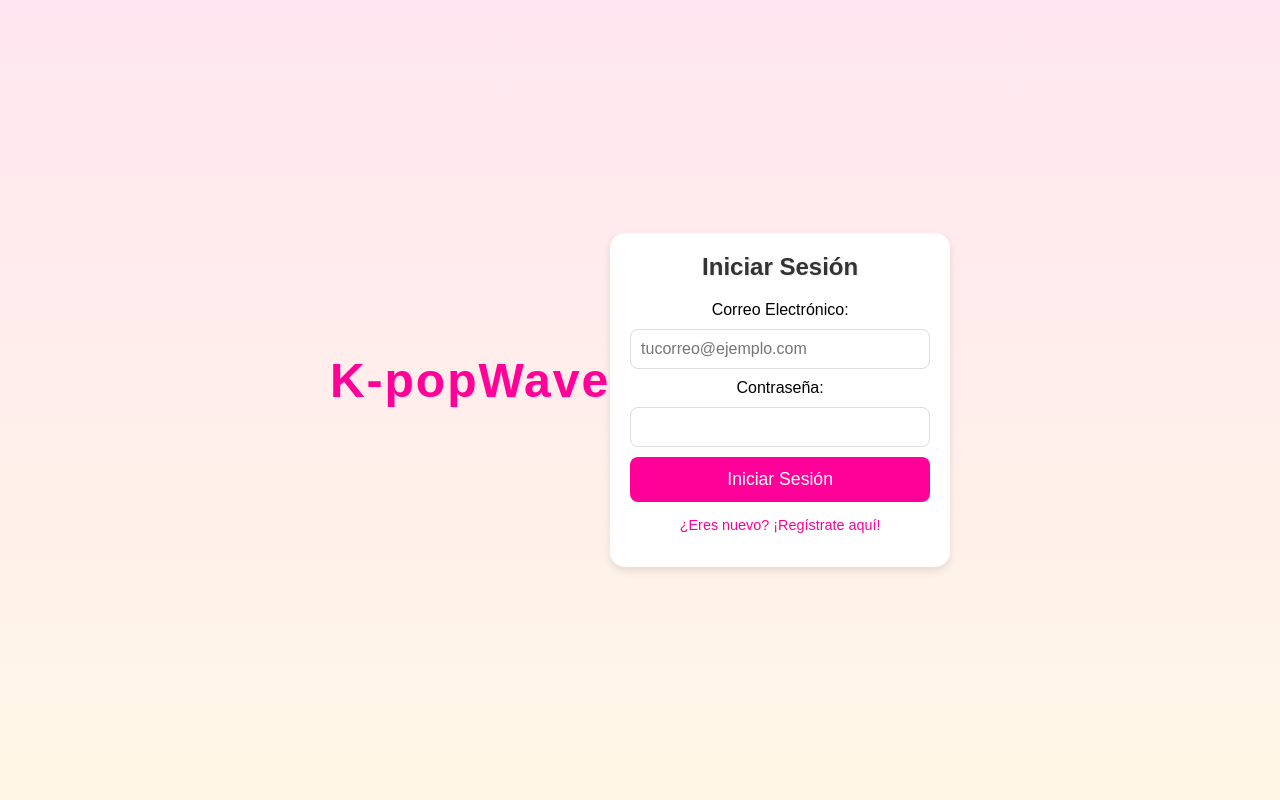
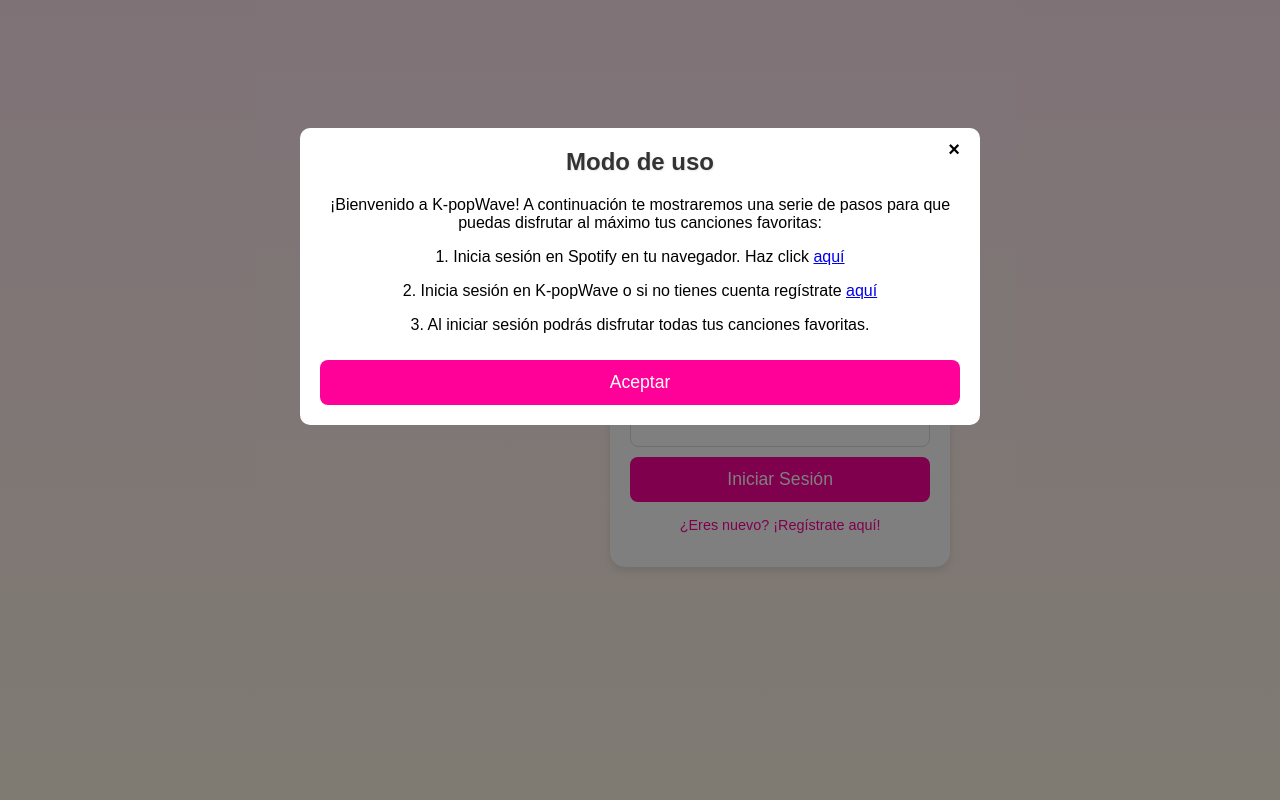
Before and after one commit to Javi1696/Javi1696.github.io, a PHP site: page / in a window 1280 px wide. Run offline with PHP 8.4, Linux system fonts and the light colour scheme; data that the repository does not hold is empty.

Commit message:
Se añadio un modal que se mostrara al cargar la pagina principal

```diff
--- a/index.php
+++ b/index.php
@@ -3,6 +3,7 @@ session_start();
 $error_message = ''; // Inicializa la variable para evitar errores
 include('controlador.php');
 include('conexion_bd.php');
+
 // Procesar inicio de sesión
 if (isset($_POST['iniciar_sesion'])) {
     $correo = $_POST['correo'];
@@ -29,12 +30,62 @@ if (isset($_POST['iniciar_sesion'])) {
     <meta charset="UTF-8">
     <link rel="stylesheet" href="styles.css">
     <meta name="viewport" content="width=device-width, initial-scale=1.0">
+    <style>
+        /* Estilos para el modal */
+        .modal {
+            display: none;
+            position: fixed;
+            top: 0;
+            left: 0;
+            width: 100%;
+            height: 100%;
+            background-color: rgba(0, 0, 0, 0.5);
+            z-index: 1000;
+        }
+
+        .modal-content {
+            background-color: #fff;
+            margin: 10% auto;
+            padding: 20px;
+            border-radius: 10px;
+            width: 50%;
+            text-align: center;
+            position: relative;
+        }
+
+        .modal-content input[type="submit"] {
+            margin-top: 10px;
+        }
+
+        .close-modal {
+            position: absolute;
+            top: 10px;
+            right: 20px;
+            font-size: 20px;
+            font-weight: bold;
+            cursor: pointer;
+        }
+    </style>
 </head>
 
 <body>
     <header>
         <h1>K-popWave</h1>
     </header>
+
+    <!-- Modal -->
+    <div id="modal" class="modal">
+        <div class="modal-content">
+            <span class="close-modal" onclick="closeModal()">&times;</span>
+            <!-- Contenido de instrucciones.php -->
+            <h2>Modo de uso</h2>
+            <p>¡Bienvenido a K-popWave! A continuación te mostraremos una serie de pasos para que puedas disfrutar al máximo tus canciones favoritas:</p>
+            <p>1. Inicia sesión en Spotify en tu navegador. Haz click <a href="https://open.spotify.com/intl-es">aquí</a></p>
+            <p>2. Inicia sesión en K-popWave o si no tienes cuenta regístrate <a href="http://kpopwave.infinityfreeapp.com/registro.php">aquí</a></p>
+            <p>3. Al iniciar sesión podrás disfrutar todas tus canciones favoritas.</p>
+            <input type="submit" name="continuar" value="Aceptar" onclick="closeModal()">
+        </div>
+    </div>
 
     <div class="form-container">
         <form action="" method="POST">
@@ -56,6 +107,18 @@ if (isset($_POST['iniciar_sesion'])) {
             <p class="signup-link"><a href="registro.php">¿Eres nuevo? ¡Regístrate aquí!</a></p>
         </form>
     </div>
+
+    <script>
+        // Mostrar el modal al cargar la página
+        window.onload = function () {
+            document.getElementById('modal').style.display = 'block';
+        };
+
+        // Cerrar el modal
+        function closeModal() {
+            document.getElementById('modal').style.display = 'none';
+        }
+    </script>
 </body>
 
 </html>
```
